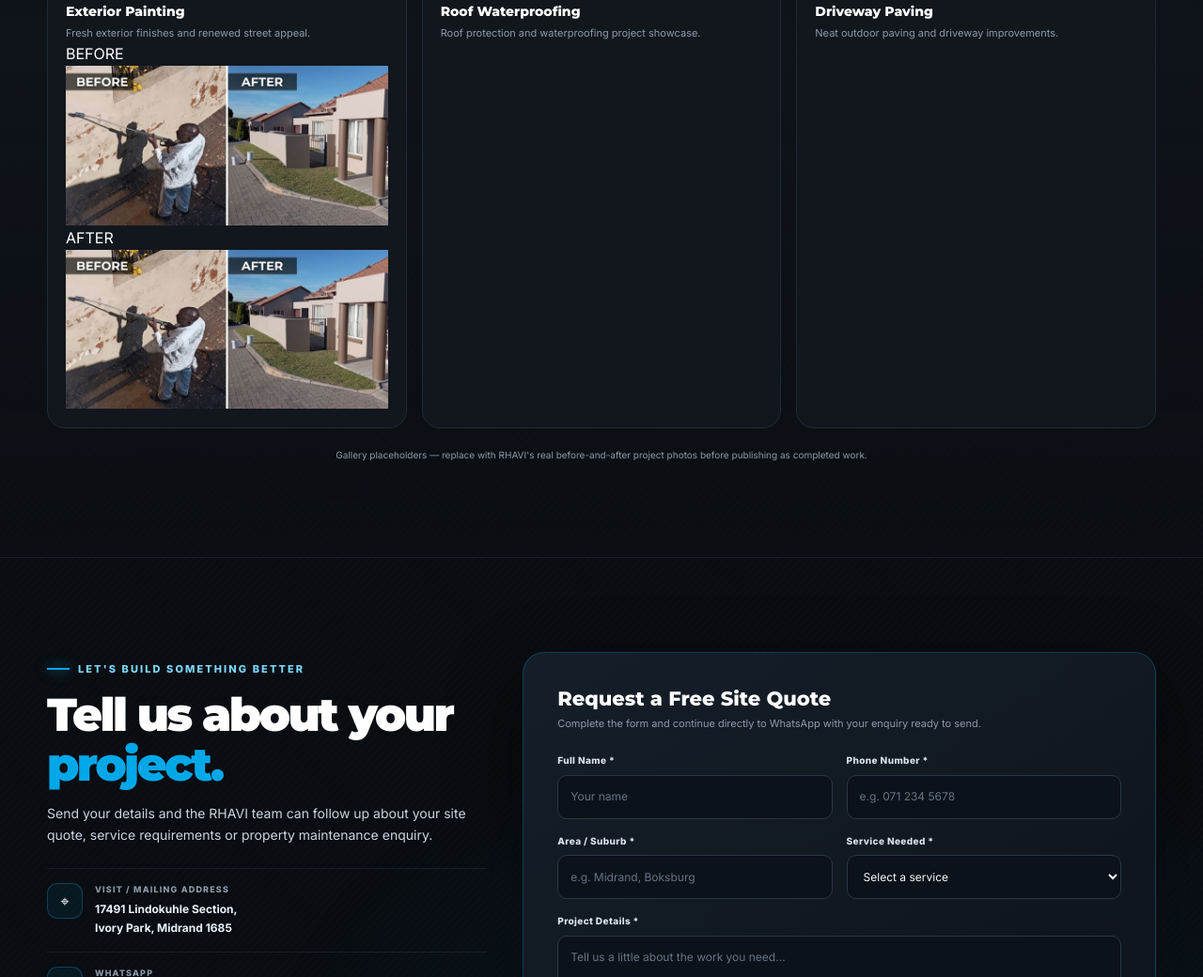
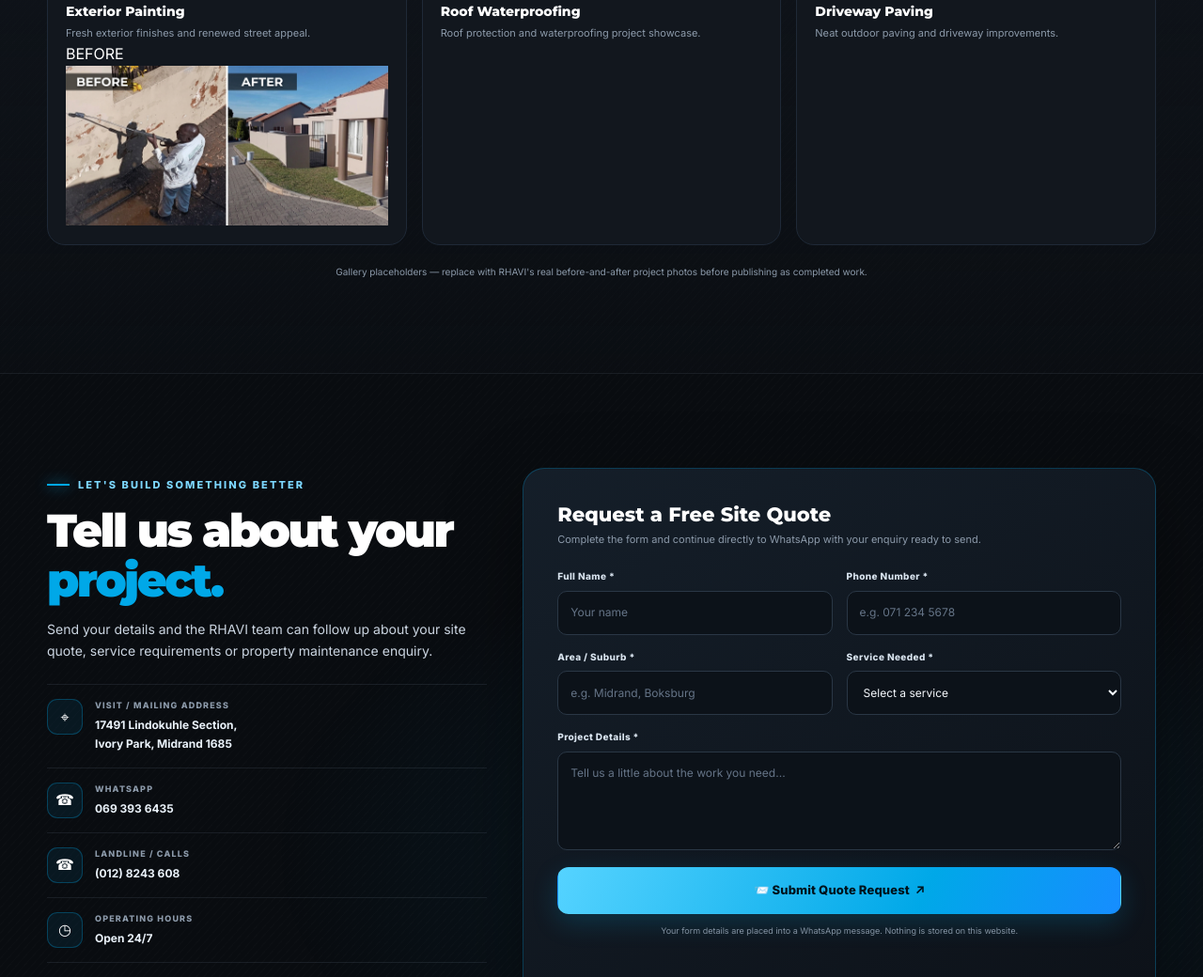
Before and after one commit to enolia1/rhavi-painting-and-pavement-, a plain HTML site: page index.html in a window 1280 px wide. Shown: the part 3347-4387 px from the top of the page at 94% size. Drawn offline with Linux system fonts and the light colour scheme.

Commit message:
Update index.html

```diff
--- a/index.html
+++ b/index.html
@@ -454,14 +454,6 @@
                  alt="Exterior before painting">
         </div>
 
-        <div>
-            <span>AFTER</span>
-            <img src="https://raw.githubusercontent.com/enolia1/rhavi-painting-and-pavement-/main/image_36d7acb9.jpg"
-                 alt="Exterior after painting">
-        </div>
-    </div>
-</div>
-
           </article>
           <article class="project-card">
             <div class="project-visual"><div class="project-half before"><span>BEFORE</span></div><div class="project-half after"><span>AFTER</span></div></div>
```
